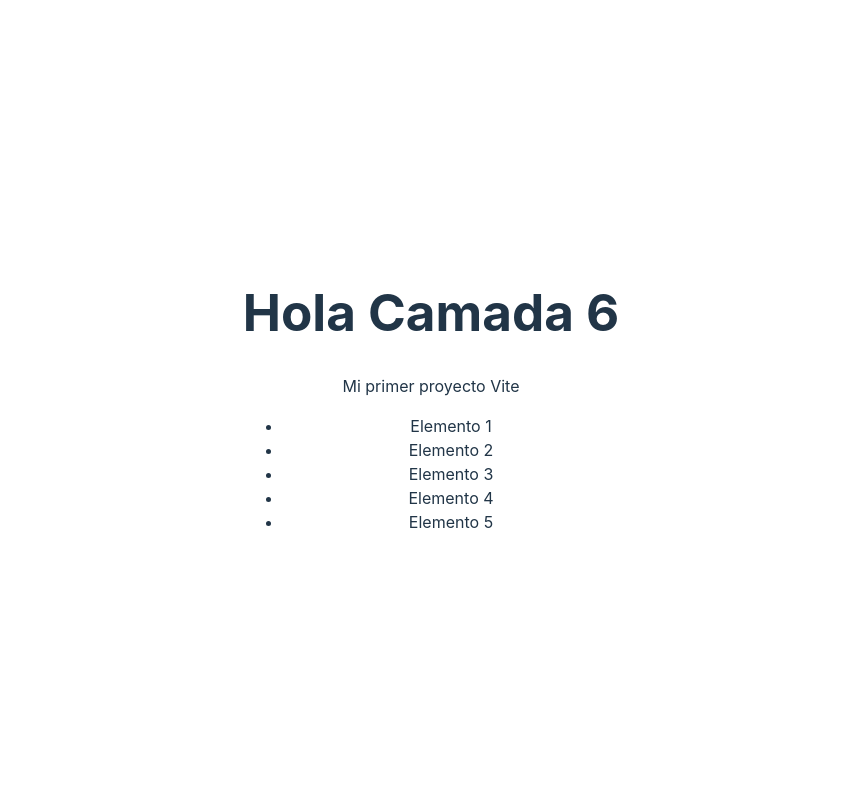
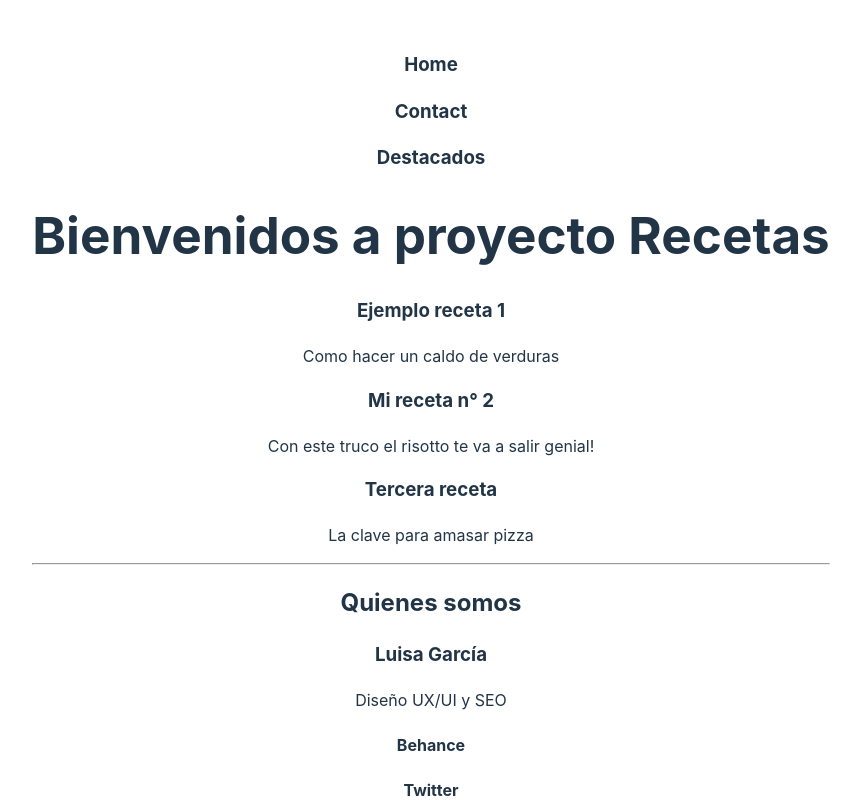
Before and after one commit to juliandevbra/recetas-c6, a React (Vite) app: page / in a window 1280 px wide. Shown: the top 800 px of the page, without its empty margins (209-1070 px from the left). Built offline with nearby package versions, Linux system fonts and the light colour scheme; the HTML template or start-up script is replaced by a standard one.

Commit message:
Clase 3: Componentes, Props, Children y Fragment

```diff
--- a/src/App.jsx
+++ b/src/App.jsx
@@ -1,18 +1,29 @@
 import "./App.css";
+// import Navbar, { Logo, OtroElemento } from "./Components/Navbar";
+import Card from "./Components/Card";
+import Navbar from "./Components/Navbar";
 
 function App() {
   return (
     <>
-      <h1>Hola Camada 6</h1>
-      <p>Mi primer proyecto Vite</p>
-      <ul>
-        <li>Elemento 1</li>
-        <li>Elemento 2</li>
-        <li>Elemento 3</li>
-        <li>Elemento 4</li>
-        <li>Elemento 5</li>
-      </ul>
-      {/* Crear un componente nuevo */}
+      <Navbar />
+      <h1>Bienvenidos a proyecto Recetas</h1>
+      <Card title="Ejemplo receta 1" text="Como hacer un caldo de verduras" />
+      <Card
+        title="Mi receta n° 2"
+        text="Con este truco el risotto te va a salir genial!"
+      />
+      <Card title="Tercera receta" text="La clave para amasar pizza" />
+
+      <hr />
+      <h2>Quienes somos</h2>
+      <Card title="Luisa García" text="Diseño UX/UI y SEO">
+        <h4>Behance</h4>
+        <h4>Twitter</h4>
+      </Card>
+      <Card title="Adriana Cadavid Tabares" text="Backend y Devops">
+        <h4>Linkedin</h4>
+      </Card>
     </>
   );
 }
--- /dev/null
+++ b/src/Components/Card.jsx
@@ -0,0 +1,14 @@
+const Card = ({ title, text, children }) => {
+  //   console.log(props);
+  //   const { title, text } = props;
+  console.log(title, text, children);
+  return (
+    <>
+      <h3>{title}</h3>
+      <p>{text}</p>
+      {children}
+    </>
+  );
+};
+
+export default Card;
--- /dev/null
+++ b/src/Components/Navbar.jsx
@@ -0,0 +1,27 @@
+const Navbar = () => {
+  return (
+    <nav>
+      {/* <Logo /> */}
+      <h3>Home</h3>
+      <h3>Contact</h3>
+      <h3>Destacados</h3>
+    </nav>
+  );
+};
+export default Navbar;
+//Logo
+// const Logo = () => {
+//   return (
+//     <>
+//       <h5>Mi Logo</h5>
+//       <img src="" alt="logo" />
+//     </>
+//   );
+// };
+
+// //OtroElemento
+// const OtroElemento = () => {
+//   return <h3>Otro Elemento</h3>;
+// };
+
+// export { Logo, OtroElemento };
```
